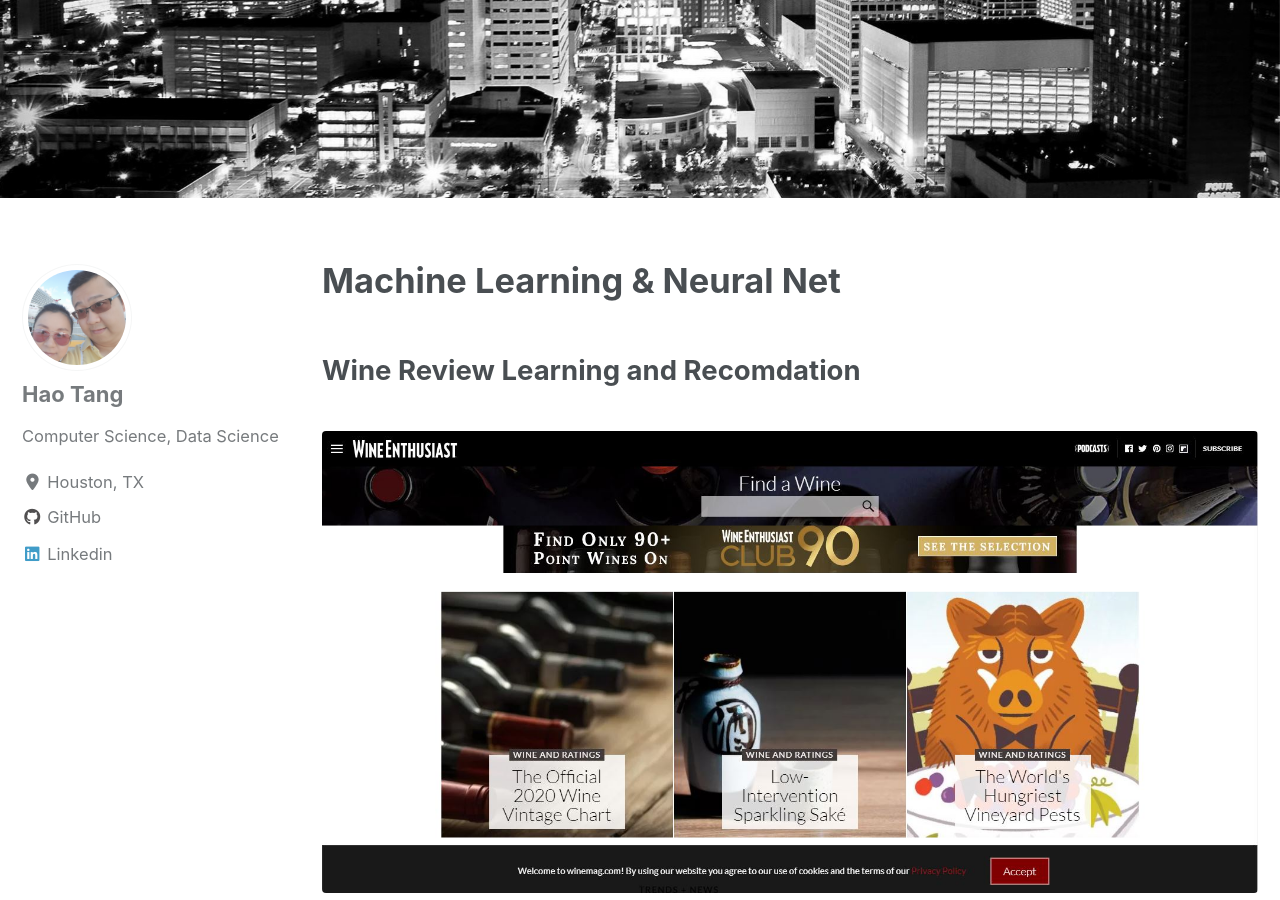
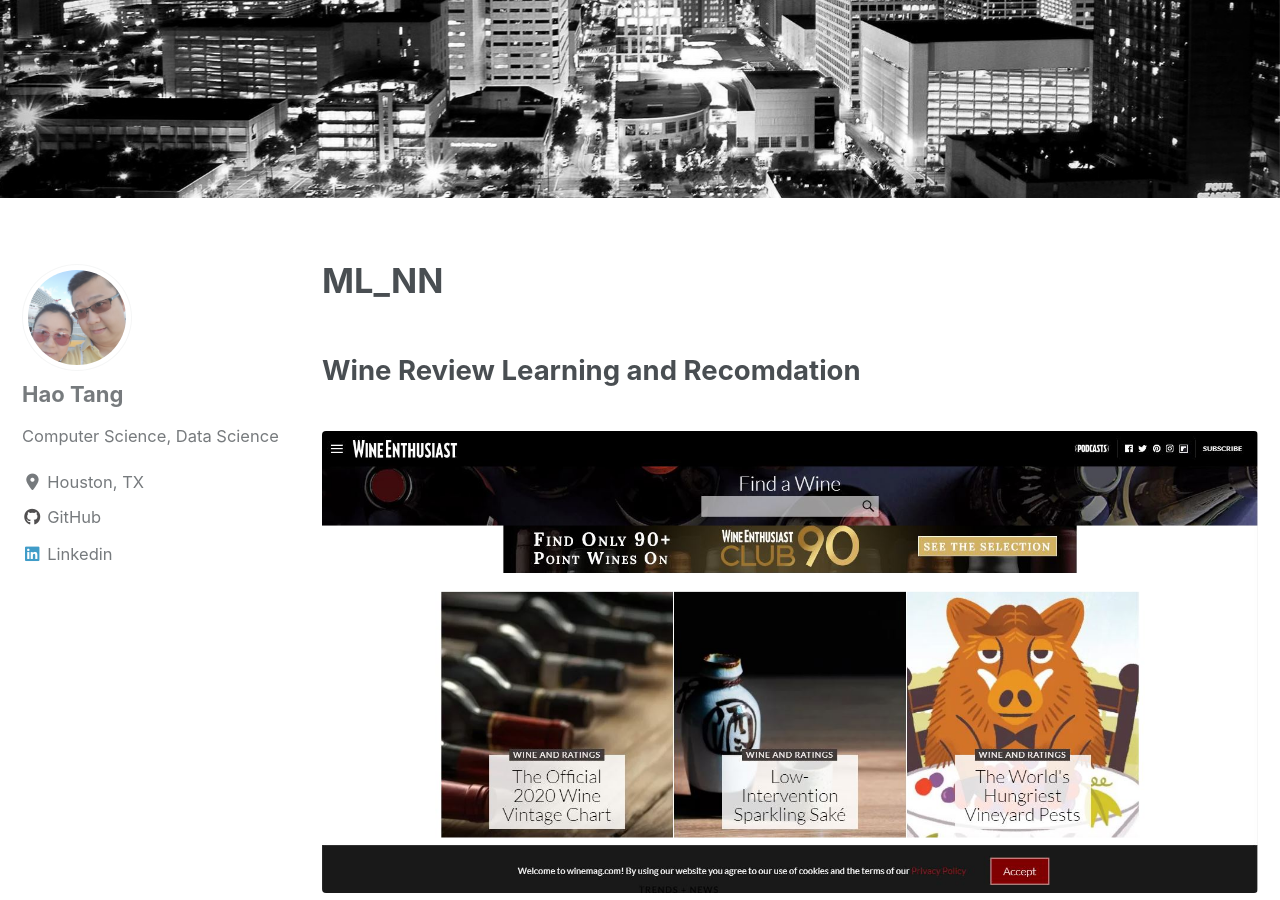
Before and after one commit to tanghao205/tanghao205.github.io, a Jekyll site: the page built from _pages/ML_NN.md, in a window 1280 px wide and 900 px high, scrolled down 381 px. Built offline with Jekyll 4.4.1, drawn with Linux system fonts in a browser that asks for light colours; cached includes are drawn as plain includes; nearby versions of some CDN libraries.

Commit message:
Update ML_NN.md

```diff
--- a/_pages/ML_NN.md
+++ b/_pages/ML_NN.md
@@ -2,7 +2,7 @@
 layout: archive
 classes: wide
 permalink: /ML_NN/
-title: "Machine Learning & Neural Net"
+title: "ML_NN"
 
 author_profile: true
 header:
```
